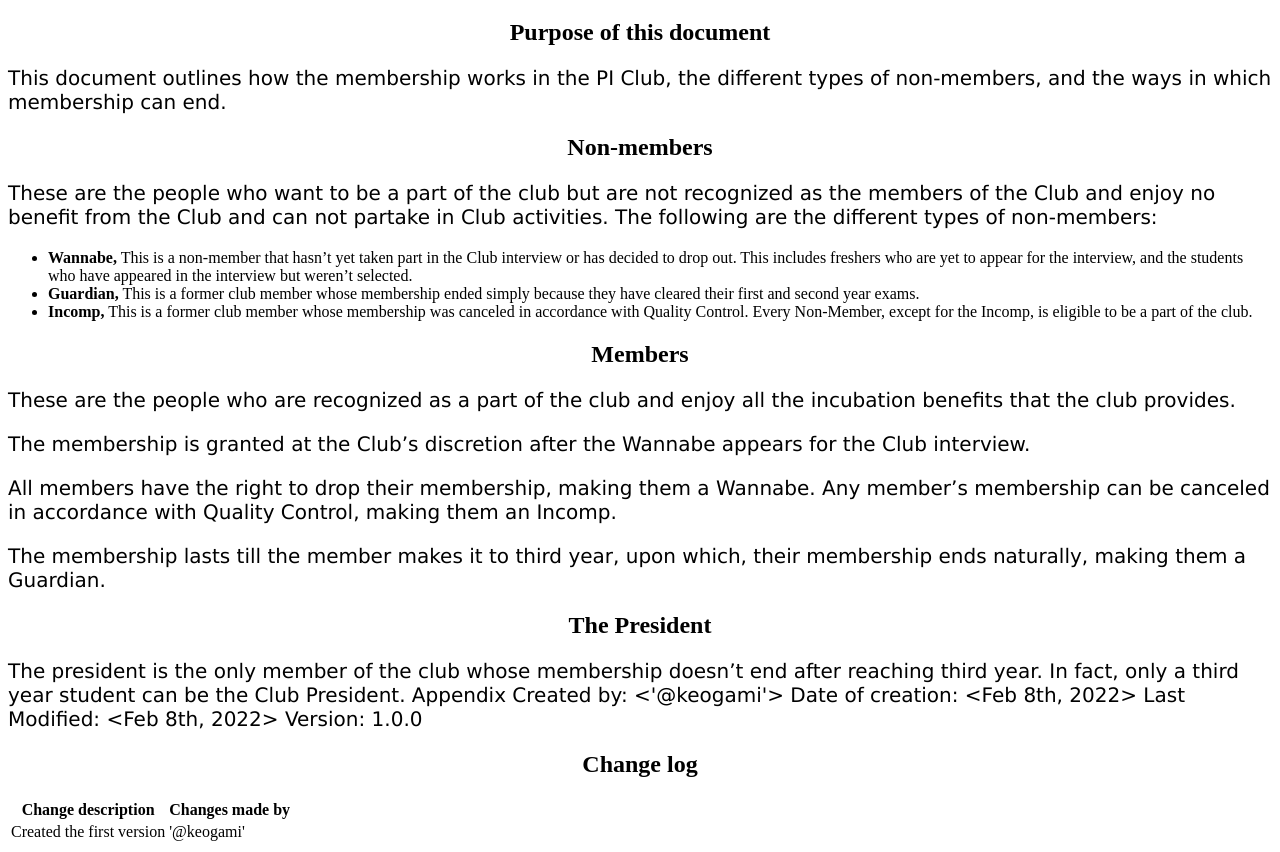
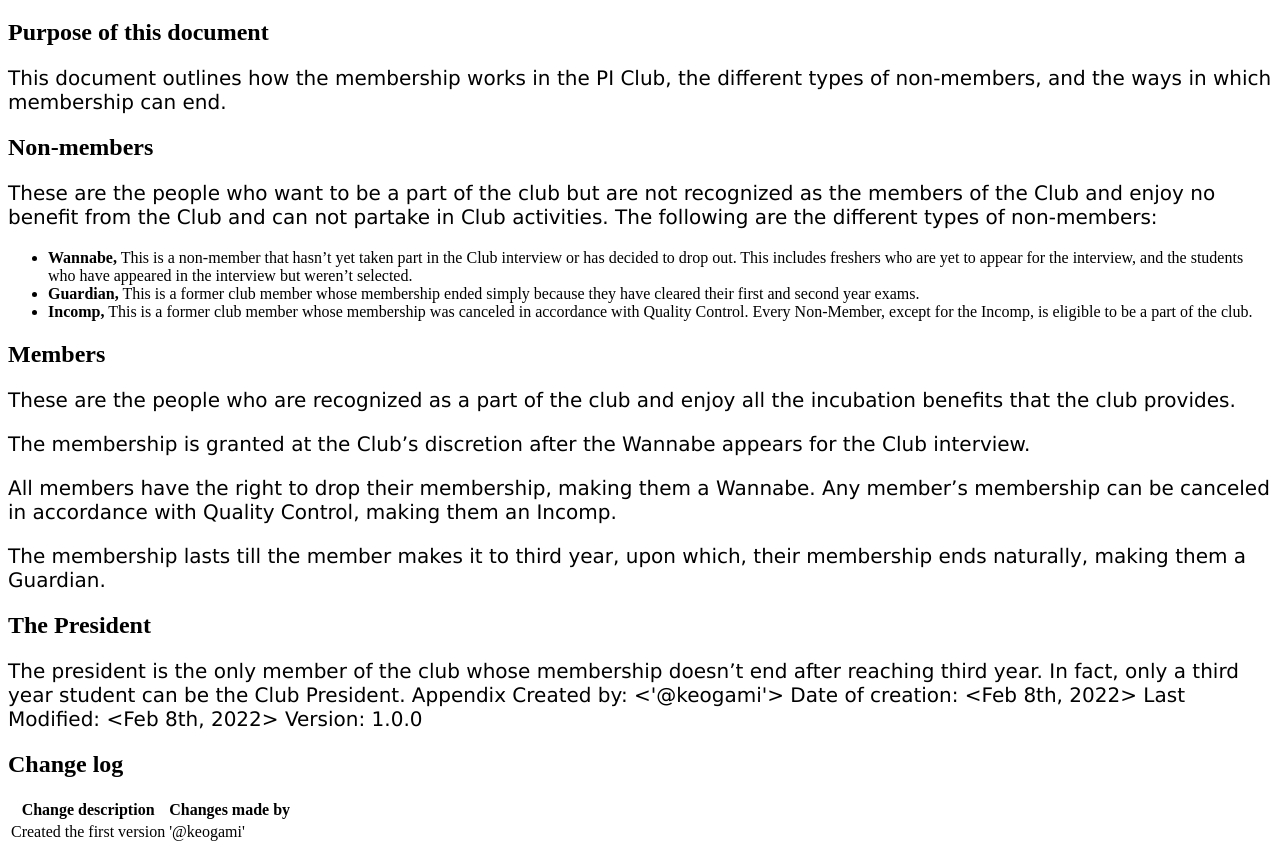
Before and after one commit to quasilevel/docs, an Eleventy site: page src/internal/membership.md in a window 1280 px wide. Shown: the part 61-913 px from the top of the page. Built offline with nearby package versions, Linux system fonts and the light colour scheme; Eleventy itself is replaced by a stand-in of ours; files that its build step writes are made by us from their sources; no server answers.

Commit message:
changes to second level heading

```diff
--- a/src/internal/membership.md
+++ b/src/internal/membership.md
@@ -3,10 +3,10 @@ title: Membership
 layout: base.njk
 ---
 
-# Purpose of this document
+## Purpose of this document
 This document outlines how the membership works in the PI Club, the different types of non-members, and the ways in which membership can end.
 
-# Non-members
+## Non-members
 These are the people who want to be a part of the club but are not recognized as the members of the Club and enjoy no benefit from the Club and can not partake in Club activities.
 The following are the different types of non-members:
 - **Wannabe,** This is a non-member that hasn’t yet taken part in the Club interview or has decided to drop out. This includes freshers who are yet to appear for the interview, and the students who have appeared in the interview but weren’t selected.
@@ -14,7 +14,7 @@ The following are the different types of non-members:
 - **Incomp,** This is a former club member whose membership was canceled in accordance with Quality Control.
 Every Non-Member, except for the Incomp, is eligible to be a part of the club.
 
-# Members
+## Members
 These are the people who are recognized as a part of the club and enjoy all the incubation benefits that the club provides.
 
 The membership is granted at the Club’s discretion after the Wannabe appears for the Club interview.
@@ -24,7 +24,7 @@ Any member’s membership can be canceled in accordance with Quality Control, ma
 
 The membership lasts till the member makes it to third year, upon which, their membership ends naturally, making them a Guardian.
 
-# The President
+## The President
 The president is the only member of the club whose membership doesn’t end after reaching third year. In fact, only a third year student can be the Club President.
 Appendix
 Created by: <'@keogami'>
@@ -32,7 +32,7 @@ Date of creation: <Feb 8th, 2022>
 Last Modified: <Feb 8th, 2022>
 Version: 1.0.0
 
-# Change log
+## Change log
 
 | Change description        | Changes made by  |
 | -----------               |   -----------    |
```
Also changed, not shown: src/internal/editorial_group_spec.md (+1 -1 lines).
